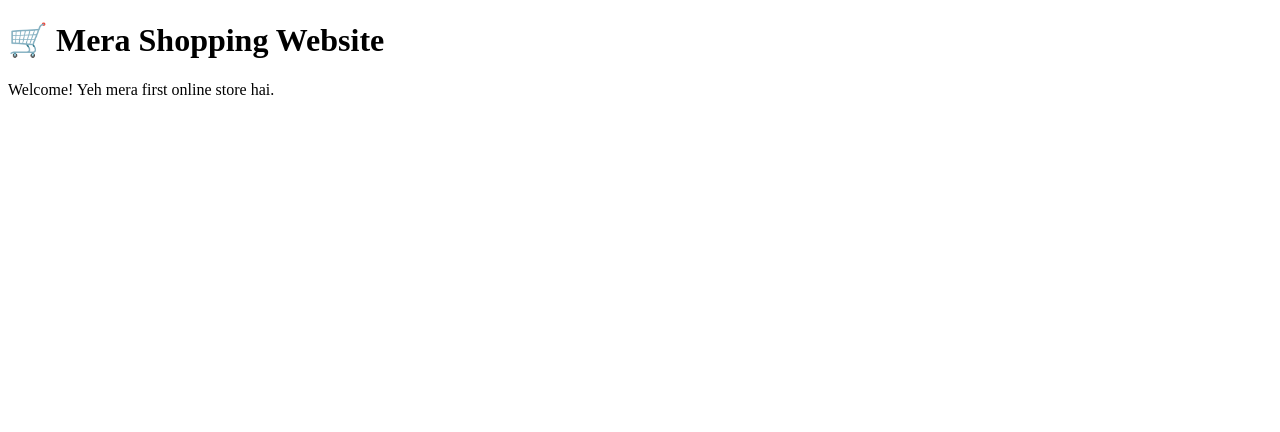
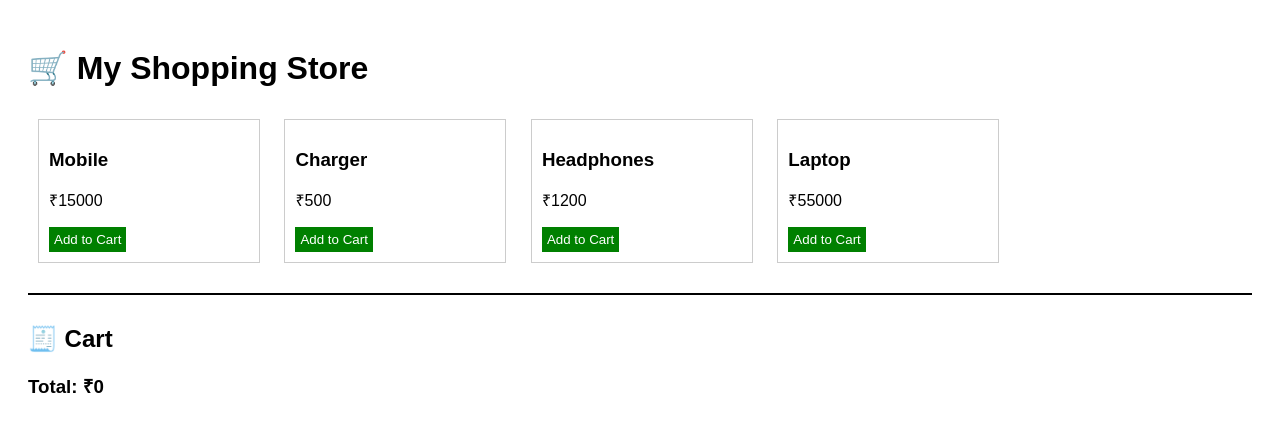
Before and after one commit to mohit45545454/maketanyone.github.io, a plain HTML site: page index.html in a window 1280 px wide. Drawn offline with Linux system fonts and the light colour scheme.

Commit message:
Update index.html

```diff
--- a/index.html
+++ b/index.html
@@ -1,10 +1,99 @@
 <!DOCTYPE html>
 <html>
 <head>
-  <title>Shopping Website</title>
+  <title>Shopping Store</title>
+  <style>
+    body {
+      font-family: Arial;
+      padding: 20px;
+    }
+    .product {
+      border: 1px solid #ccc;
+      padding: 10px;
+      margin: 10px;
+      display: inline-block;
+      width: 200px;
+    }
+    button {
+      background: green;
+      color: white;
+      border: none;
+      padding: 5px;
+      cursor: pointer;
+    }
+    #cart {
+      margin-top: 20px;
+      border-top: 2px solid black;
+      padding-top: 10px;
+    }
+  </style>
 </head>
+
 <body>
-  <h1>🛒 Mera Shopping Website</h1>
-  <p>Welcome! Yeh mera first online store hai.</p>
+
+<h1>🛒 My Shopping Store</h1>
+
+<div id="products"></div>
+
+<div id="cart">
+  <h2>🧾 Cart</h2>
+  <ul id="cart-items"></ul>
+  <h3>Total: ₹<span id="total">0</span></h3>
+</div>
+
+<script>
+  const products = [
+    {name: "Mobile", price: 15000},
+    {name: "Charger", price: 500},
+    {name: "Headphones", price: 1200},
+    {name: "Laptop", price: 55000}
+  ];
+
+  let cart = [];
+
+  function displayProducts() {
+    const productDiv = document.getElementById("products");
+    products.forEach((p, index) => {
+      productDiv.innerHTML += `
+        <div class="product">
+          <h3>${p.name}</h3>
+          <p>₹${p.price}</p>
+          <button onclick="addToCart(${index})">Add to Cart</button>
+        </div>
+      `;
+    });
+  }
+
+  function addToCart(index) {
+    cart.push(products[index]);
+    updateCart();
+  }
+
+  function removeItem(i) {
+    cart.splice(i, 1);
+    updateCart();
+  }
+
+  function updateCart() {
+    let list = document.getElementById("cart-items");
+    let total = 0;
+    list.innerHTML = "";
+
+    cart.forEach((item, i) => {
+      total += item.price;
+      list.innerHTML += `
+        <li>
+          ${item.name} - ₹${item.price}
+          <button onclick="removeItem(${i})">❌</button>
+        </li>
+      `;
+    });
+
+    document.getElementById("total").innerText = total;
+  }
+
+  displayProducts();
+</script>
+
 </body>
 </html>
```
